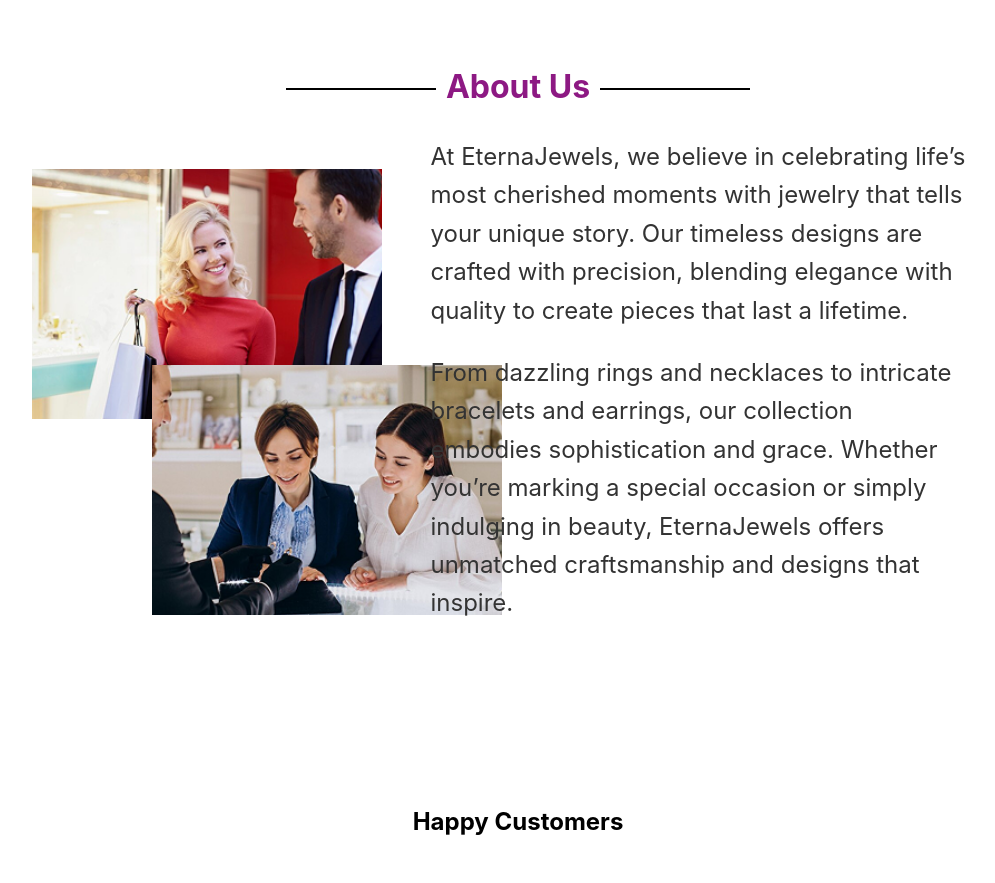
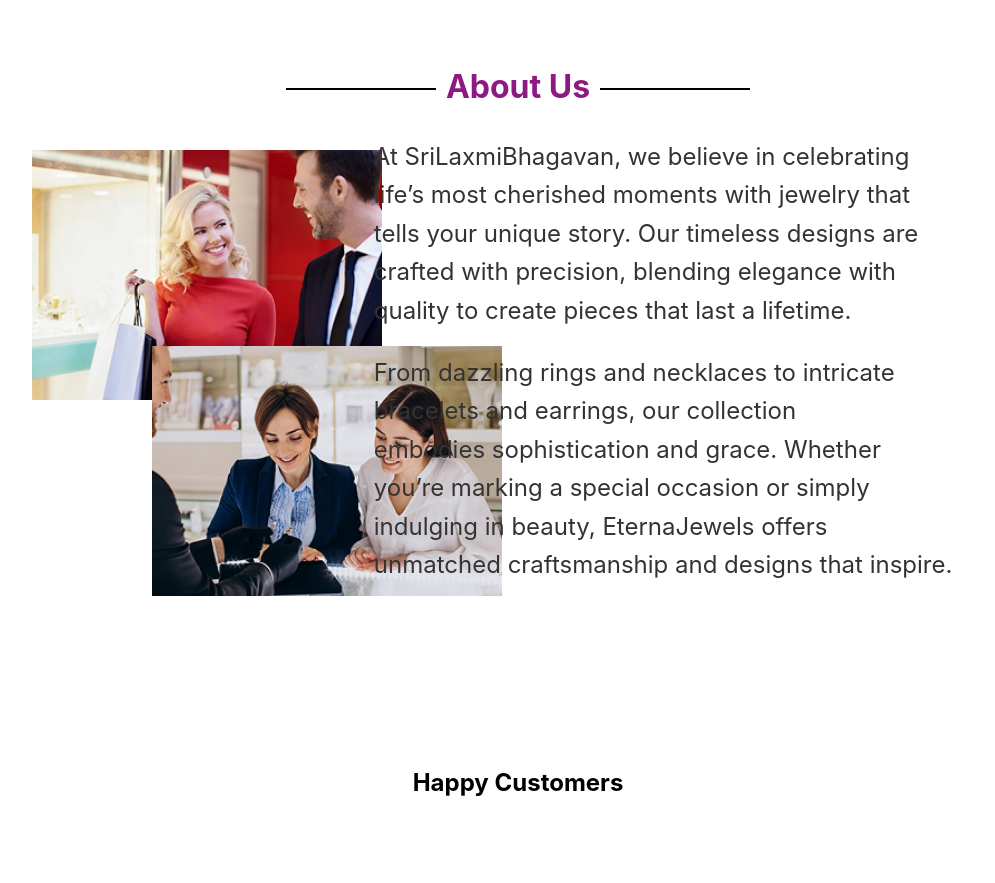
Before and after one commit to vishwasri-technologies/jewellery-web-app-frontend, a React (Create React App) app: page / in a window 1280 px wide. Shown: the part 2860-3743 px from the top of the page, without its empty margins (122-1117 px from the left). Built offline with nearby package versions, Linux system fonts and the light colour scheme.

Commit message:
added content

```diff
--- a/src/Components/Home.css
+++ b/src/Components/Home.css
@@ -638,22 +638,17 @@
     gap: 1rem; /* Add spacing between images */
     margin-left:10%;
   }
-
   .about-images img:nth-child(1) {
     margin-right: -10px;
   }
-
   .about-images img:nth-child(2) {
     margin-left: 120px;
   margin-top:-70px;
   }
-
-
   .about-text {
     /* max-width: 70%; */
     text-align: left;
     color:black;
-
   }
   .about-text p {
     font-size: 24px;
@@ -662,14 +657,7 @@
     margin-left:-30%;
   }
 
-  @media (max-width: 576px) {
-    .about-text {
-      text-align: right; /* Ensures right alignment */
-      width: 100%;
-      padding-right: 20px;
-      border: 1px solid red; /* 🔴 Border remains for small screens */
-    }
-  }
+
 
    /* Happy Customers Section */
 .happy-customers-section2 {
@@ -765,8 +753,6 @@
   }
 
 
-
-
 @media (min-width: 540px) {
     .gift-text h2 {
         font-size: 20px;
--- a/src/Components/Home.js
+++ b/src/Components/Home.js
@@ -187,16 +187,15 @@
           </div>
           <div className="about-text">
             <p>
-              At EternaJewels, we believe in celebrating life’s<br/> most cherished
-              moments with jewelry that tells<br/> your unique story. Our timeless designs
-              are<br/> crafted with precision, blending elegance with<br/> quality to create
-              pieces that last a lifetime.
-            </p>
+            At SriLaxmiBhagavan, we believe in celebrating <br/>life’s most cherished moments with jewelry that<br/>
+             tells your unique story. Our timeless designs are<br/>
+             crafted with precision, blending elegance with<br/> quality to create pieces that last a lifetime.
+           </p>
             <p>
-              From dazzling rings and necklaces to intricate<br/> bracelets and earrings,
-              our collection<br/> embodies sophistication and grace. Whether <br/>you’re marking
-              a special occasion or simply<br/> indulging in beauty, EternaJewels offers<br/>
-              unmatched craftsmanship and designs that<br/> inspire.
+            From dazzling rings and necklaces to intricate <br/>
+            bracelets and earrings, our collection<br/>   embodies sophistication and grace.
+            Whether<br/> you’re marking a special occasion or simply <br/>indulging in
+            beauty, EternaJewels offers<br/>  unmatched craftsmanship and designs that inspire.
             </p>
           </div>
         </div>
```
